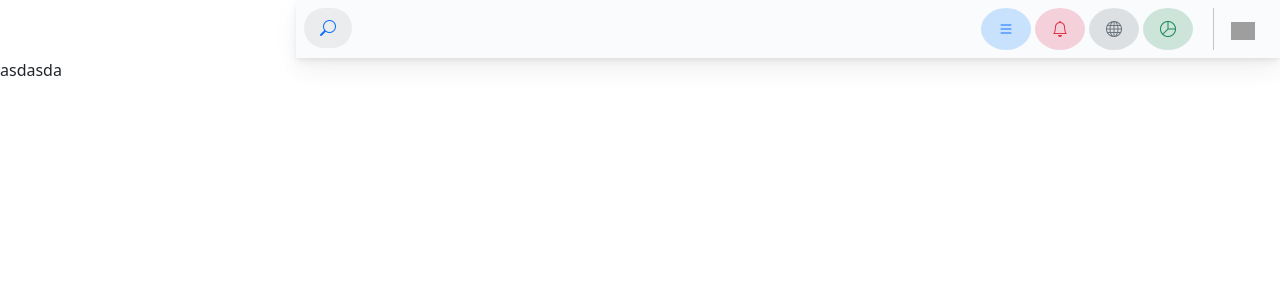
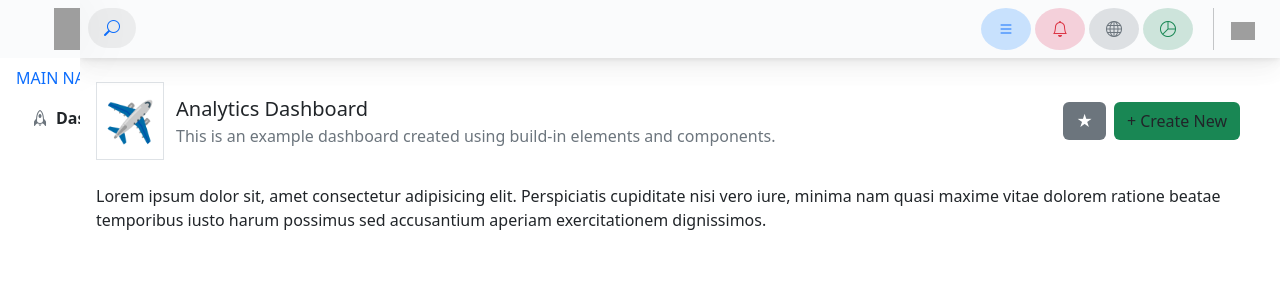
Before and after one commit to MutedOne/Dashboard, an Angular app: page /analytics in a window 1280 px wide. Before the commit this address led to /. Shown: the top 300 px of the page. Built offline with nearby package versions, Linux system fonts and the light colour scheme; grey boxes are pictures that could not be loaded.

Commit message:
Add First route and some css improvement
*Add 'analytics' page
*Improve css design

```diff
--- a/src/app/app.component.html
+++ b/src/app/app.component.html
@@ -1,4 +1,9 @@
-<app-header></app-header>
-<div class="test z-1">asdasda</div>
+<div class="row p-0 m-0">
+    <div class="col-12  p-0"> <app-header ></app-header></div>
+    <div class="col-12  p-0">   <app-sidenav ></app-sidenav></div>
+    <div class="col-12  " id="mainContent" >
+        <router-outlet />
+    </div>
 
-<router-outlet />
+
+</div>
--- a/src/app/app.component.scss
+++ b/src/app/app.component.scss
@@ -0,0 +1,3 @@
+#mainContent{
+    padding-left: 80px;
+}
--- a/src/app/app.routes.ts
+++ b/src/app/app.routes.ts
@@ -1,3 +1,10 @@
 import { Routes } from '@angular/router';
+import { AnalyticsComponent } from './pages/analytics/analytics.component';
 
-export const routes: Routes = [];
+export const routes: Routes = [
+    {
+     path: 'analytics',
+    component: AnalyticsComponent,
+  },
+  { path: '**', redirectTo: 'dashboard' }
+];
--- /dev/null
+++ b/src/app/pages/analytics/analytics.component.html
@@ -0,0 +1,24 @@
+<div id="analytics" class="px-3">
+    <div id="banner" class="d-flex justify-content-between">
+        <div class="d-flex flex-row align-items-center  justify-content-between w-100 py-4">
+            <div class="border text-center d-flex align-items-center p-2 fs-1">
+                &#9992;
+            </div>
+            <div class="d-flex container justify-content-between align-items-center">
+                <div>
+                     <p class="fs-5 mb-0">Analytics Dashboard</p>
+                     <p class="text-secondary pt-0  mb-0">This is an example dashboard created using build-in elements and components.</p>
+                </div>
+               <div class="d-flex flex-row align-items-center">
+                <button type="button" class="btn bg-secondary text-white">★</button>
+                <button type="button" class="btn bg-success ms-2">+ Create New</button>
+               </div>
+            </div>
+        </div>
+        <div>
+
+        </div>
+    </div>
+    <div class="">Lorem ipsum dolor sit, amet consectetur adipisicing elit. Perspiciatis cupiditate nisi vero iure, minima nam quasi maxime vitae dolorem ratione beatae temporibus iusto harum possimus sed accusantium aperiam exercitationem dignissimos.
+    </div>
+</div>
--- /dev/null
+++ b/src/app/pages/analytics/analytics.component.scss
@@ -0,0 +1,5 @@
+#analytics{
+    #banner{
+        background-color: rgba(255, 255, 255, 0.45);
+    }
+}
--- a/src/app/shared/header/header.component.scss
+++ b/src/app/shared/header/header.component.scss
@@ -29,7 +29,7 @@
     #collapseRight{
         z-index: 2;
         position: absolute;
-
+        padding-left: 5rem;
         #groupCard{
             border-radius: 50rem;
 
@@ -201,7 +201,6 @@
         @media screen and (min-width: 992px) {
             position: relative;
             margin-top: 0;
-             padding-left: 18.5rem;
             z-index: 1;
             #groupCard{
 
@@ -213,9 +212,7 @@
                 box-shadow: 0 0.46875rem 2.1875rem rgba(4, 9, 20, 0.03), 0 0.9375rem 1.40625rem rgba(4, 9, 20, 0.03), 0 0.25rem 0.53125rem rgba(4, 9, 20, 0.05), 0 0.125rem 0.1875rem rgba(4, 9, 20, 0.03);
             }
 
-            &:not(.onSideOpen){
-                padding-left: 5rem;
-                }
+
             }
 
 
--- a/src/app/shared/sidenav/sidenav.component.html
+++ b/src/app/shared/sidenav/sidenav.component.html
@@ -8,15 +8,15 @@
         </div>
     </div>
 
-    <div class="bg-white z-3 p-2 ps-4" id="mainSidenav" >
+    <div class="bg-white z-3 p-2 ps-3 overflow-auto " id="mainSidenav" >
 
 
         <p class="fst-normal text-primary text-nowrap ">MAIN NAVIGATION
 
             <div class="header-menu d-flex align-items-center justify-content-start ms-3 rounded "  data-bs-toggle="collapse" data-bs-target="#dashboards" id="dashboard"><i class="bi bi-rocket text-secondary"></i><span class="ms-2 fw-semibold ">Dashboards</span><i class="arrow ms-auto"></i></div>
-                <div class="collapse collapse-horizontal  "  id="dashboards" >
+                <div class="collapse "  id="dashboards" >
                     <ul class="p-1">
-                    <li class="nav-item px-3 py-1 rounded"><a href="#" class="nav-link active ">Analytics</a></li>
+                        <li class="nav-item px-3 py-1 rounded"><a routerLink="/analytics" class="nav-link active ">Analytics</a></li>
                         <li class="nav-item px-3 py-1 rounded"><a href="#" class="nav-link">Advertisement</a></li>
                         <li class="nav-item px-3 py-1 rounded"><a href="#" class="nav-link">Management</a></li>
                         <li class="nav-item px-3 py-1 rounded"><a href="#" class="nav-link">Helpdesk</a></li>
@@ -28,6 +28,7 @@
 
                     </ul>
                 </div>
+
     </div>
 
 
--- a/src/app/shared/sidenav/sidenav.component.scss
+++ b/src/app/shared/sidenav/sidenav.component.scss
@@ -1,11 +1,52 @@
+    @keyframes animateforward {
+        from {
+             width: 80px;
+        }
+        to {
+             width: 300px;
+
+        }
+    }
+    @keyframes animatebackward {
+       from {
+             width: 300px;
+        }
+        to {
+             width: 80px;
+
+        }
+    }
+
+    @keyframes animateforwardarrow {
+        from {
+              transform: rotate(0);
+        }
+        to {
+            transform: rotate(-180deg);
+
+        }
+    }
+    @keyframes animatebackwardarrow {
+       from {
+             transform: rotate(-180deg);
+        }
+        to {
+             transform: rotate(0);
+
+        }
+    }
+
 #sidenav{
+
 
    left: 0;
    width: 300px;
+  animation: animateforward .5s ease forwards;
    #logoFrame{
     background-color: rgb(250, 251,252);
     box-shadow: 7px 0 60px rgba(0, 0, 0, 0.05);
     padding-left: .5rem;
+    overflow: hidden;
         #logo div{
                 background-image: url("https://demo.dashboardpack.com/architectui-angular-pro/logo-inverse.png");
                 background-repeat: no-repeat;
@@ -17,22 +58,45 @@
    }
 
    #mainSidenav{
+    height: 100vh;
+
+
     #dashboard{
-    padding-left: 1rem;
+      .arrow::before{
+                content: "\2191";
+
+                font-weight: 900;
+                display: inline-block;
+
+
+            }
+        &:not(.collapsed){
+            .arrow{
+              animation: animatebackwardarrow .5s ease forwards;
+            }
+
+        }
+        &.collapsed .arrow::before{
+
+                animation: animateforwardarrow .5s ease forwards;
+
+            }
+
     }
         #dashboards {
             border-left: 3px solid #3f6ad8;
             padding-left: 0rem;
-        margin-left: 2.4rem;
+            margin-left: 1.4rem;
             ul{
                 list-style: none;
             }
+
         }
 
    }
     &:not(.sidenav-collapse){
          width: 80px;
-
+        animation: animatebackward .5s ease forwards;
          #logoFrame{
 
             overflow: hidden;
@@ -58,7 +122,7 @@
             p{
                visibility: hidden;
             }
-            span,#dashboards{
+            span,#dashboards,.arrow{
                 display: none;
             }
             #dashboard,span{
--- a/src/app/shared/sidenav/sidenav.component.ts
+++ b/src/app/shared/sidenav/sidenav.component.ts
@@ -1,9 +1,10 @@
 import { Component, OnInit} from '@angular/core';
 import { ToogleSignals } from '../../signals/toggleSignals';
+import { RouterLink } from '@angular/router';
 
 @Component({
   selector: 'app-sidenav',
-  imports: [],
+  imports: [RouterLink],
   templateUrl: './sidenav.component.html',
   styleUrl: './sidenav.component.scss'
 })
```
Also changed, not shown: src/app/app.component.ts (+6 -1 lines), src/app/pages/analytics/analytics.component.ts (added, +11 -0 lines), 1 other file (tests, documents, lock files or other folders). Lines whose indentation alone changed are shown as unchanged.
